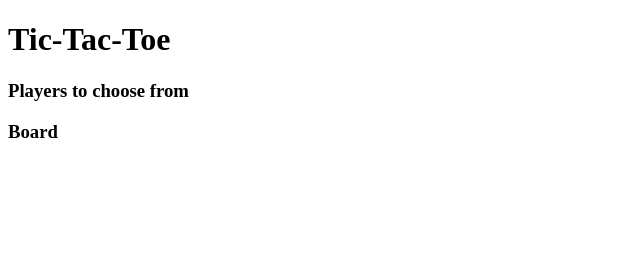
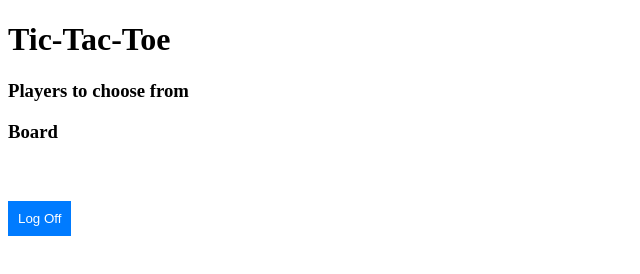
Before and after one commit to pwr-cloudprogramming/a10-Mostiu, a website: page frontend/src/game.html in a window 1280 px wide. Shown: the whole page, without its empty margins (0-640 px from the left). Drawn offline with Linux system fonts and the light colour scheme; sample sign-in values are in the browser's storage.

Commit message:
log off and display fix

```diff
--- a/frontend/src/game.html
+++ b/frontend/src/game.html
@@ -22,6 +22,14 @@
         .cell.taken {
             cursor: not-allowed;
         }
+        .button {
+            padding: 10px;
+            background-color: #007BFF;
+            color: white;
+            border: none;
+            cursor: pointer;
+            margin-top: 20px;
+        }
     </style>
 </head>
 <body>
@@ -33,6 +41,7 @@
     <h3>Board</h3>
     <div class="board" id="board" style="pointer-events: none;"></div>
     <h3 id="result"></h3>
+    <button class="button" onclick="logOff()">Log Off</button>
     <script>
         const SERVER_URL = 'ws://YOUR_SERVER_IP:8080';  // Update this to your WebSocket server URL
         const ws = new WebSocket(SERVER_URL);
@@ -71,6 +80,7 @@
                     updateBoard(data.game.board);
                     break;
                 case 'game_result':
+                    updateBoard(data.game.board); // Update the board to show the last move
                     displayResult(data.result);
                     break;
                 case 'error':
@@ -147,6 +157,12 @@
             }
             document.getElementById('board').style.pointerEvents = 'none';
         }
+
+        function logOff() {
+            localStorage.removeItem('username');
+            localStorage.removeItem('token');
+            window.location.href = 'index.html';
+        }
     </script>
 </body>
 </html>
```
Also changed, not shown: 1 other file.
